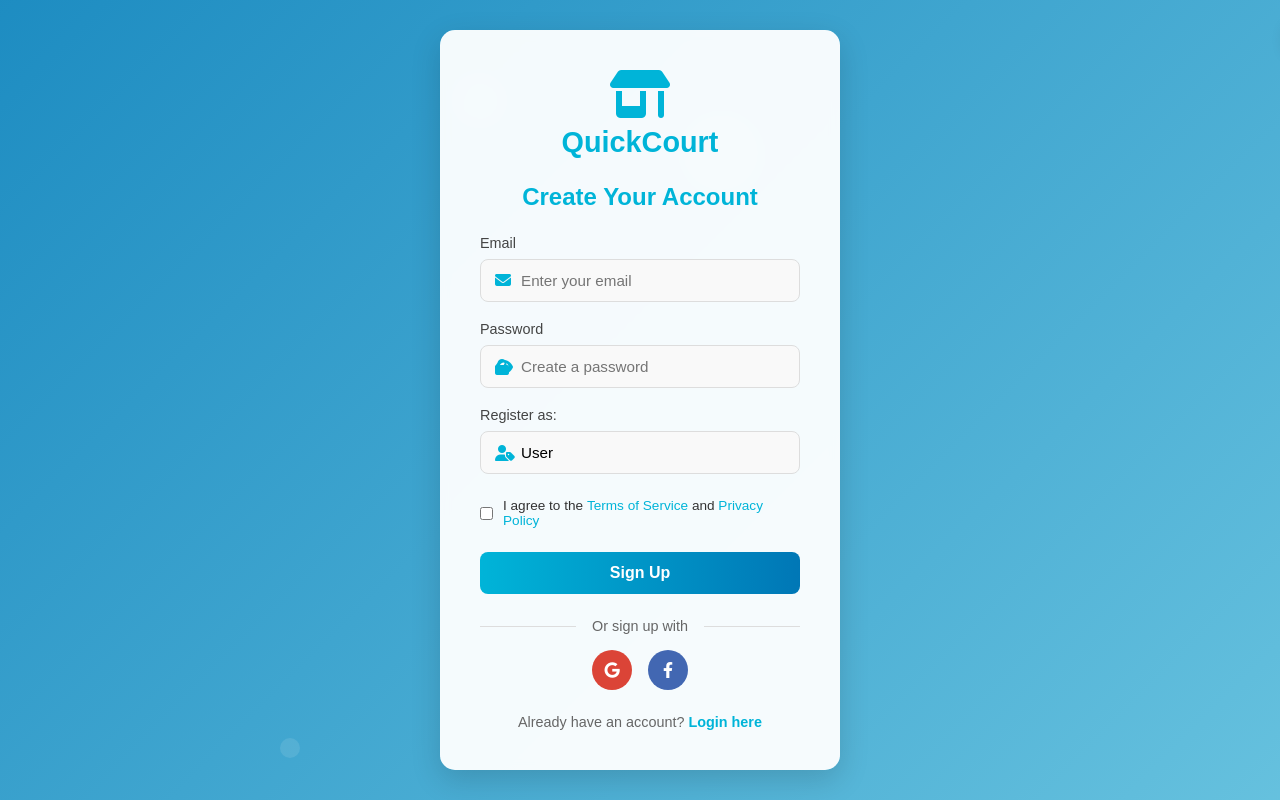
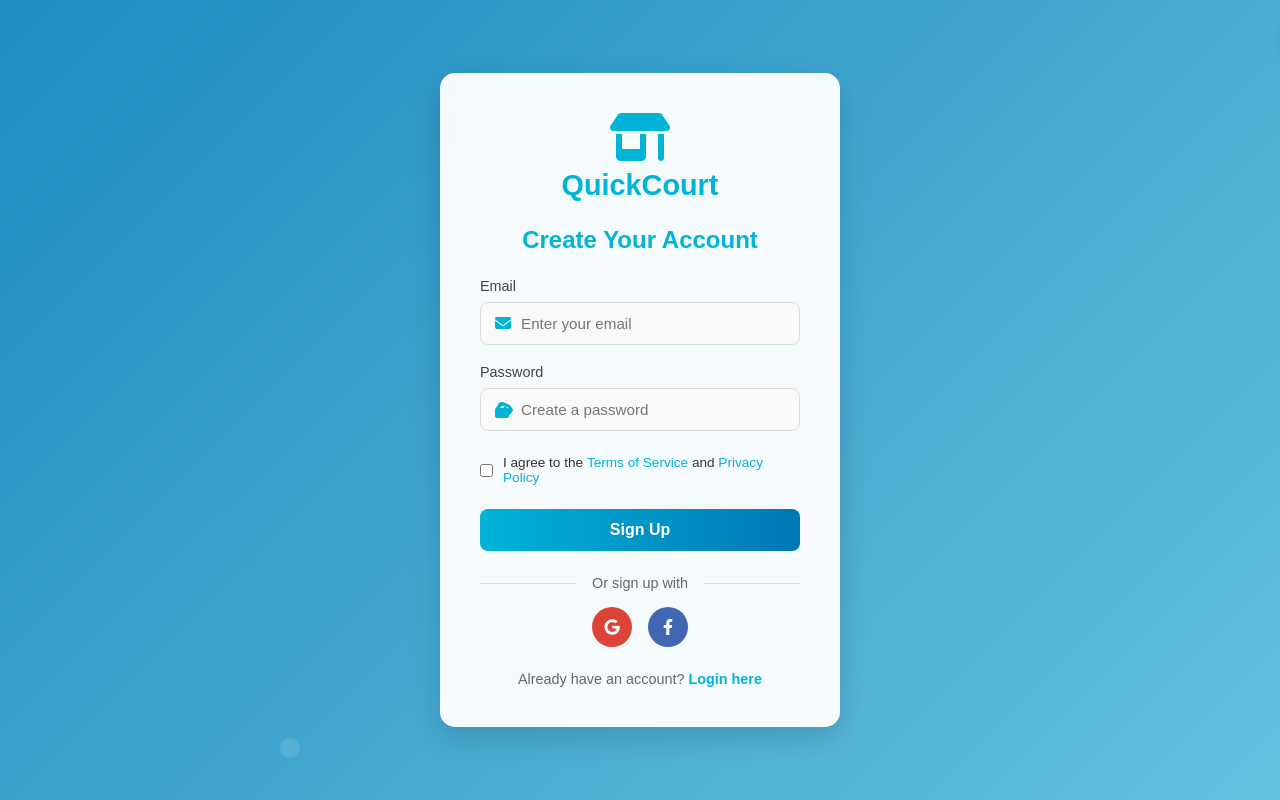
Before and after one commit to NikhilShimpy/QuickCourt, a Flask app: page /signup in a window 1280 px wide. Run offline with Flask 3, Linux system fonts and the light colour scheme; some libraries are stand-ins or nearby versions.

Commit message:
update signup role

```diff
--- a/templates/signup.html
+++ b/templates/signup.html
@@ -46,7 +46,7 @@
 
     </div>
 
-    <div class="input-group animate_animated animatefadeInUp animate_delay-2s">
+    <!-- <div class="input-group animate_animated animatefadeInUp animate_delay-2s">
       <label for="role">Register as:</label>
       <div class="role-select">
         <i class="fas fa-user-tag"></i>
@@ -55,7 +55,7 @@
           <option value="supplier">Admin</option>
         </select>
       </div>
-    </div>
+    </div> -->
 
     <div class="terms animate_animated animatefadeInUp animate_delay-3s">
       <input type="checkbox" id="terms" required>
```
